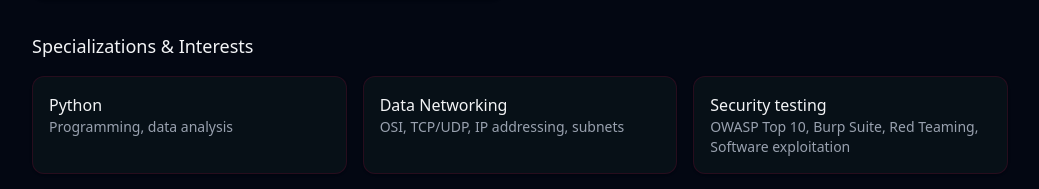
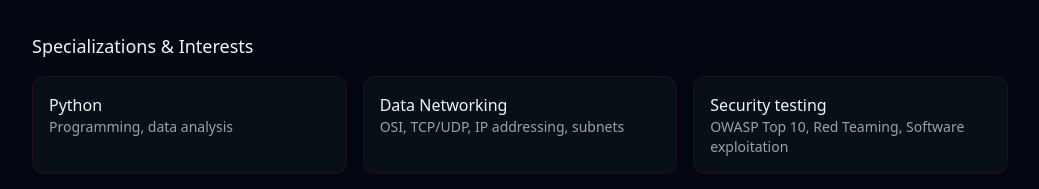
Before and after one commit to Aar00t/My-website, a Next.js app: page / in a window 1280 px wide. Shown: the part 858-1047 px from the top of the page, without its empty margins (120-1159 px from the left). Built offline with nearby package versions, Linux system fonts and the light colour scheme.

Commit message:
About section grid update

```diff
--- a/app/sections/about.tsx
+++ b/app/sections/about.tsx
@@ -46,7 +46,7 @@
           {[
             { title: 'Python', desc: 'Programming, data analysis' },
             { title: 'Data Networking', desc: 'OSI, TCP/UDP, IP addressing, subnets' },
-            { title: 'Security testing', desc: 'OWASP Top 10, Burp Suite, Red Teaming, Software exploitation' },
+            { title: 'Security testing', desc: 'OWASP Top 10, Red Teaming, Software exploitation' },
             { title: 'Reverse Engineering', desc: 'IDA, Assembly, x86' },
             { title: 'SOC', desc: 'SIEM Monitoring, threat detection' },
             { title: 'Incident Response', desc: 'Triage, forensic analysis' },
```
